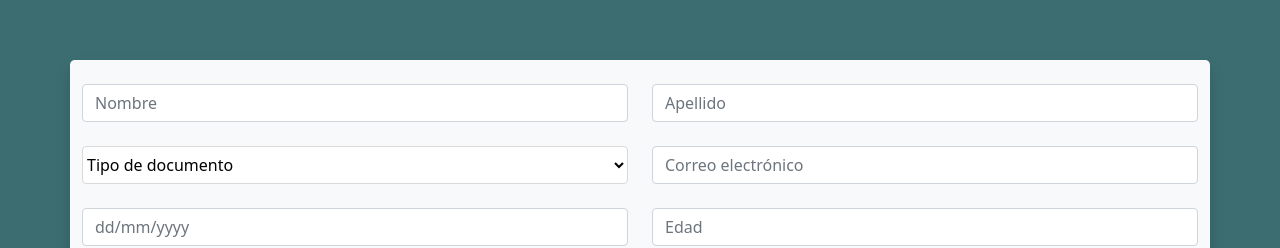
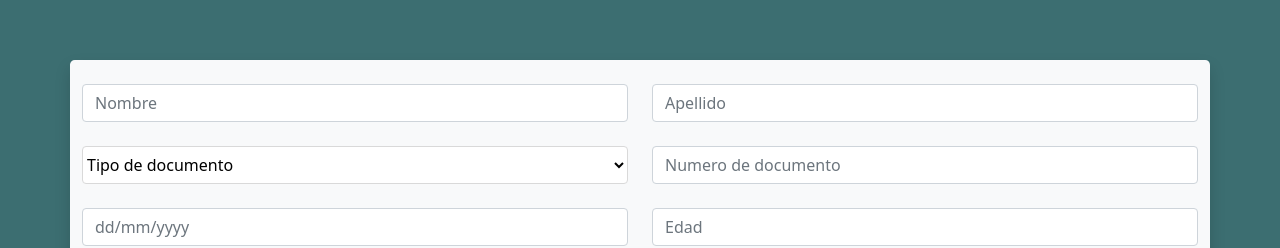
Before and after one commit to camaviga11/OinkApp, an Angular app in the folder FrontOinkApp/: page /registro in a window 1280 px wide. Shown: the part 138-386 px from the top of the page. Built offline with nearby package versions, Linux system fonts and the light colour scheme.

Commit message:
Corregido el campo de numero de documento

```diff
--- a/FrontOinkApp/src/app/registro/registro.component.html
+++ b/FrontOinkApp/src/app/registro/registro.component.html
@@ -43,7 +43,7 @@
                         <div class="mb-4">
                             <fieldset>
                                 <input name="documento" type="number" class="form-control" id="id_documento"
-                                    placeholder="Correo electrónico" required="" />
+                                    placeholder="Numero de documento" required="" />
                             </fieldset>
                         </div>
                         <div class="mb-4">
```
